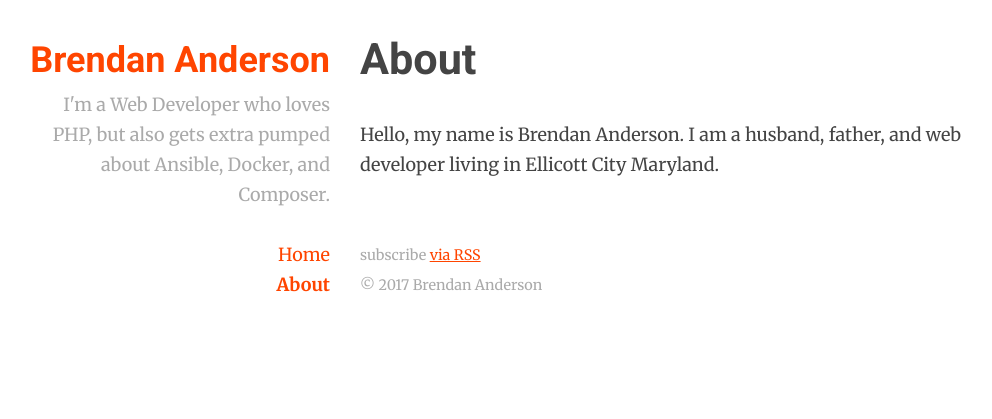
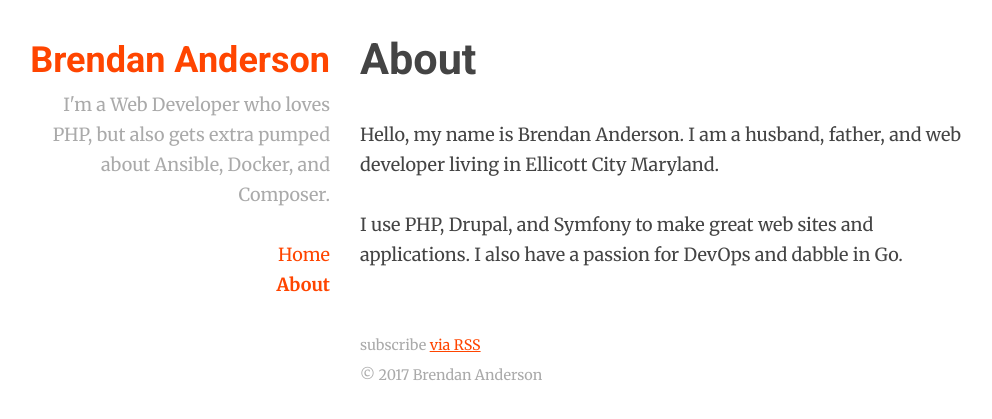
Before and after one commit to bander2/bander2.github.io, a Jekyll site: the page built from about.md, in a window 1280 px wide. Shown: the top 419 px of the page, without its empty margins (135-1127 px from the left). Built offline with Jekyll 4.4.1, drawn with Linux system fonts in a browser that asks for light colours.

Commit message:
Add tech to bio

```diff
--- a/about.md
+++ b/about.md
@@ -6,3 +6,6 @@ permalink: /about.html
 
 Hello, my name is Brendan Anderson. I am a husband, father, and web developer
 living in Ellicott City Maryland.
+
+I use PHP, Drupal, and Symfony to make great web sites and applications. I also
+have a passion for DevOps and dabble in Go.
```
